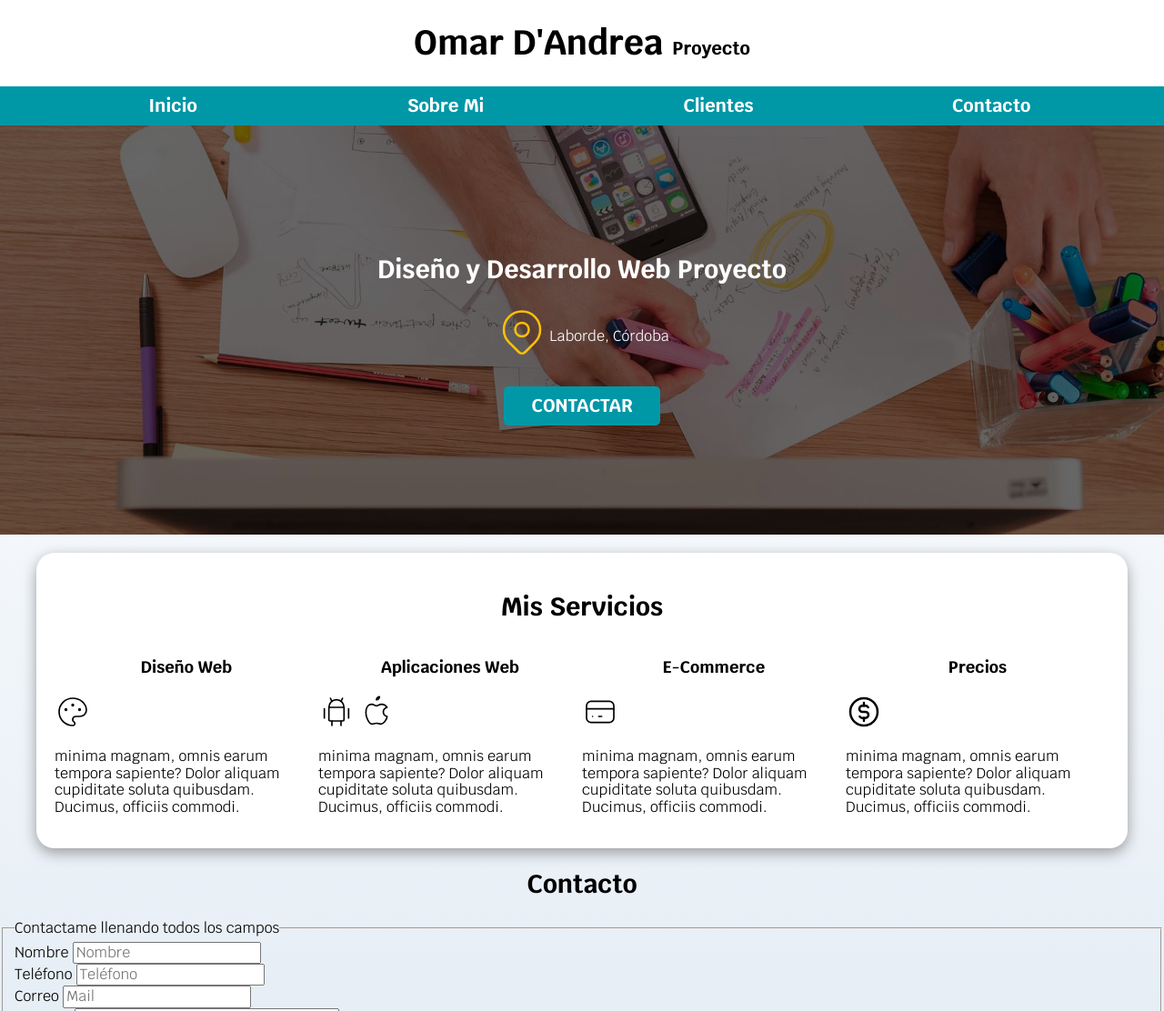
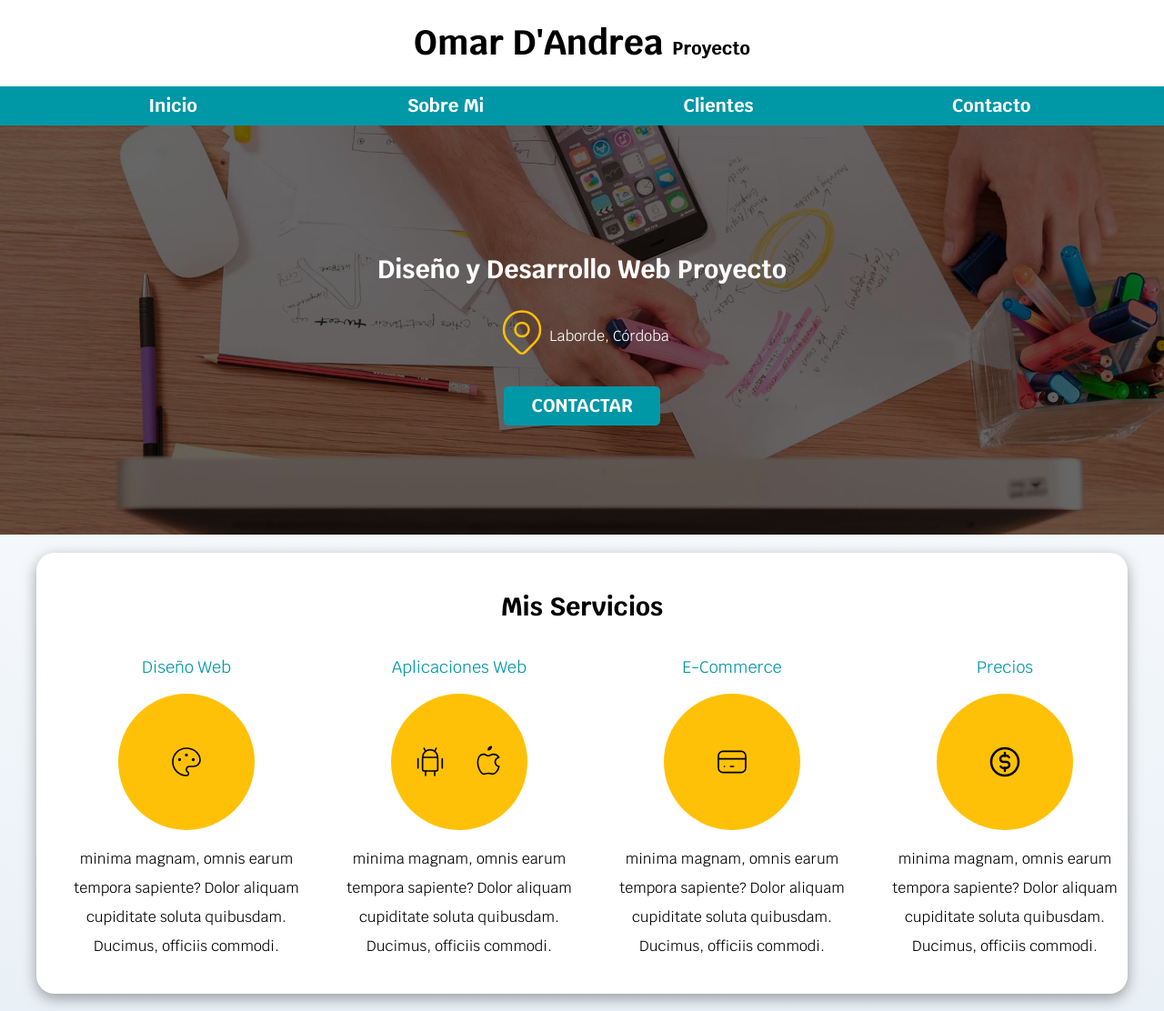
Before and after one commit to omard97/Pagina-Web-N1, a plain HTML site: page index.html in a window 1280 px wide. Shown: the top 1112 px of the page at 91% size. Drawn offline with Linux system fonts and the light colour scheme.

Commit message:
Finalizando la sección de Servicios

```diff
--- a/CSS/style.css
+++ b/CSS/style.css
@@ -149,6 +149,31 @@ h1,h2,h3{
     .servicios{
         display: grid;
         grid-template-columns: repeat(4,25%) ;
-
+        column-gap: 1rem;
     }
 }
+.servicio{
+    display: flex;
+    flex-direction: column;
+    align-items: center;
+}
+
+.servicio h3{
+ color: var(--secundario);
+ font-weight: normal;
+}
+.servicio p{
+    line-height: 2;
+    text-align: center;
+}
+
+.servicio .iconos{
+height: 15rem;
+width: 15rem;
+background-color: var(--primario);
+border-radius: 50%;
+display: flex;
+flex-direction: row;
+justify-content: space-evenly;
+align-items: center;
+}
--- a/index.html
+++ b/index.html
@@ -63,11 +63,12 @@
 
         <div class="servicios">
 
-            <section>
+            <section class="servicio">
                 <h3>Diseño Web</h3>
+                <div class="iconos">
                     <svg xmlns="http://www.w3.org/2000/svg" class="icon icon-tabler icon-tabler-palette" width="40"
-                    height="40" viewBox="0 0 24 24" stroke-width="1" stroke="#000000" fill="none" stroke-linecap="round"
-                    stroke-linejoin="round">
+                        height="40" viewBox="0 0 24 24" stroke-width="1" stroke="#000000" fill="none"
+                        stroke-linecap="round" stroke-linejoin="round">
                         <path stroke="none" d="M0 0h24v24H0z" fill="none" />
                         <path
                             d="M12 21a9 9 0 1 1 0 -18a9 8 0 0 1 9 8a4.5 4 0 0 1 -4.5 4h-2.5a2 2 0 0 0 -1 3.75a1.3 1.3 0 0 1 -1 2.25" />
@@ -75,16 +76,18 @@
                         <circle cx="12" cy="7.5" r=".5" fill="currentColor" />
                         <circle cx="16.5" cy="10.5" r=".5" fill="currentColor" />
                     </svg>
+                </div>
                 <p> minima magnam, omnis earum tempora sapiente? Dolor aliquam cupiditate soluta quibusdam. Ducimus,
                     officiis
                     commodi.</p>
             </section>
 
-            <section>
+            <section class="servicio">
                 <h3>Aplicaciones Web</h3>
-                <svg xmlns="http://www.w3.org/2000/svg" class="icon icon-tabler icon-tabler-brand-android" width="40"
-                    height="40" viewBox="0 0 24 24" stroke-width="1" stroke="#000000" fill="none" stroke-linecap="round"
-                    stroke-linejoin="round">
+                <div class="iconos">
+                    <svg xmlns="http://www.w3.org/2000/svg" class="icon icon-tabler icon-tabler-brand-android"
+                        width="40" height="40" viewBox="0 0 24 24" stroke-width="1" stroke="#000000" fill="none"
+                        stroke-linecap="round" stroke-linejoin="round">
                         <path stroke="none" d="M0 0h24v24H0z" fill="none" />
                         <line x1="4" y1="10" x2="4" y2="16" />
                         <line x1="20" y1="10" x2="20" y2="16" />
@@ -95,43 +98,49 @@
                         <line x1="15" y1="18" x2="15" y2="21" />
                     </svg>
                     <svg xmlns="http://www.w3.org/2000/svg" class="icon icon-tabler icon-tabler-brand-apple" width="40"
-                    height="40" viewBox="0 0 24 24" stroke-width="1" stroke="#000000" fill="none" stroke-linecap="round"
-                    stroke-linejoin="round">
+                        height="40" viewBox="0 0 24 24" stroke-width="1" stroke="#000000" fill="none"
+                        stroke-linecap="round" stroke-linejoin="round">
                         <path stroke="none" d="M0 0h24v24H0z" fill="none" />
                         <path
                             d="M9 7c-3 0 -4 3 -4 5.5c0 3 2 7.5 4 7.5c1.088 -.046 1.679 -.5 3 -.5c1.312 0 1.5 .5 3 .5s4 -3 4 -5c-.028 -.01 -2.472 -.403 -2.5 -3c-.019 -2.17 2.416 -2.954 2.5 -3c-1.023 -1.492 -2.951 -1.963 -3.5 -2c-1.433 -.111 -2.83 1 -3.5 1c-.68 0 -1.9 -1 -3 -1z" />
                         <path d="M12 4a2 2 0 0 0 2 -2a2 2 0 0 0 -2 2" />
                     </svg>
+                </div>
                 <p> minima magnam, omnis earum tempora sapiente? Dolor aliquam cupiditate soluta quibusdam. Ducimus,
                     officiis
                     commodi.</p>
             </section>
 
-            <section>
+            <section class="servicio">
                 <h3>E-Commerce</h3>
+                <div class="iconos">
                     <svg xmlns="http://www.w3.org/2000/svg" class="icon icon-tabler icon-tabler-credit-card" width="40"
-                    height="40" viewBox="0 0 24 24" stroke-width="1" stroke="#000000" fill="none" stroke-linecap="round"
-                    stroke-linejoin="round">
+                        height="40" viewBox="0 0 24 24" stroke-width="1" stroke="#000000" fill="none"
+                        stroke-linecap="round" stroke-linejoin="round">
                         <path stroke="none" d="M0 0h24v24H0z" fill="none" />
                         <rect x="3" y="5" width="18" height="14" rx="3" />
                         <line x1="3" y1="10" x2="21" y2="10" />
                         <line x1="7" y1="15" x2="7.01" y2="15" />
                         <line x1="11" y1="15" x2="13" y2="15" />
                     </svg>
+                </div>
                 <p> minima magnam, omnis earum tempora sapiente? Dolor aliquam cupiditate soluta quibusdam. Ducimus,
                     officiis
                     commodi.</p>
             </section>
-            <section>
+
+            <section class="servicio">
                 <h3>Precios</h3>
-                <svg xmlns="http://www.w3.org/2000/svg" class="icon icon-tabler icon-tabler-coin" width="40" height="40"
-                    viewBox="0 0 24 24" stroke-width="1.5" stroke="#000000" fill="none" stroke-linecap="round"
-                    stroke-linejoin="round">
+                <div class="iconos">
+                    <svg xmlns="http://www.w3.org/2000/svg" class="icon icon-tabler icon-tabler-coin" width="40"
+                        height="40" viewBox="0 0 24 24" stroke-width="1.5" stroke="#000000" fill="none"
+                        stroke-linecap="round" stroke-linejoin="round">
                         <path stroke="none" d="M0 0h24v24H0z" fill="none" />
                         <circle cx="12" cy="12" r="9" />
                         <path d="M14.8 9a2 2 0 0 0 -1.8 -1h-2a2 2 0 0 0 0 4h2a2 2 0 0 1 0 4h-2a2 2 0 0 1 -1.8 -1" />
                         <path d="M12 6v2m0 8v2" />
                     </svg>
+                </div>
                 <p> minima magnam, omnis earum tempora sapiente? Dolor aliquam cupiditate soluta quibusdam. Ducimus,
                     officiis
                     commodi.</p>
```
Lines whose indentation alone changed are shown as unchanged.
